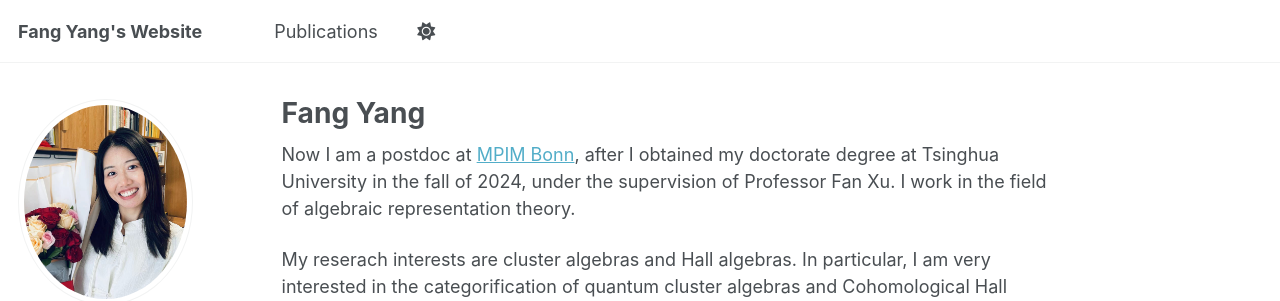
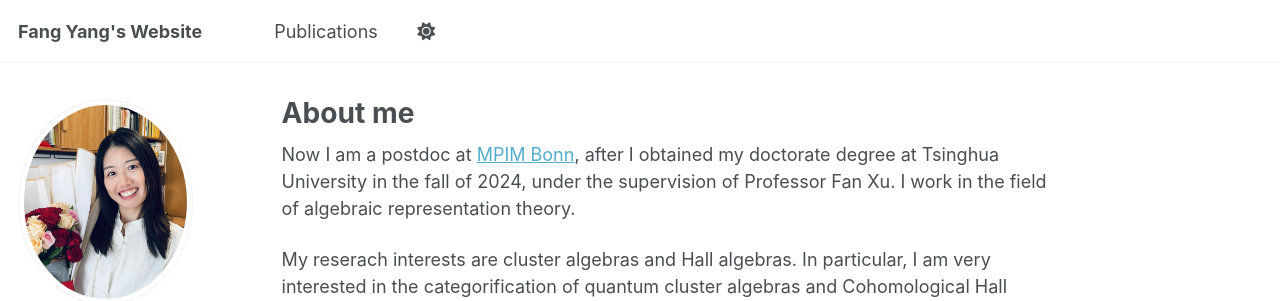
Before and after one commit to FangYang-math/FangYang-math.github.io, a Jekyll site: the page built from _pages/about.md, in a window 1280 px wide. Shown: the top 301 px of the page. Built offline with Jekyll 4.4.1, drawn with Linux system fonts in a browser that asks for light colours.

Commit message:
Update about.md

```diff
--- a/_pages/about.md
+++ b/_pages/about.md
@@ -1,6 +1,6 @@
 ---
 permalink: /
-title: "Fang Yang"
+title: "About me"
 author_profile: true
 redirect_from:
   - /about/
```
